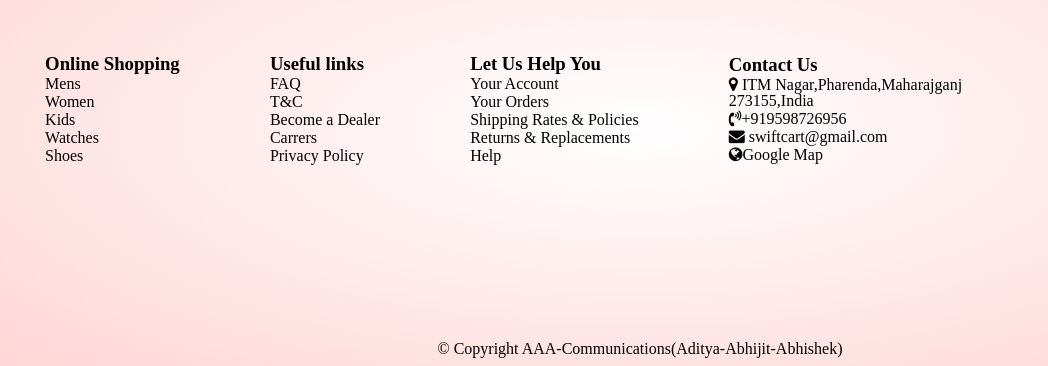
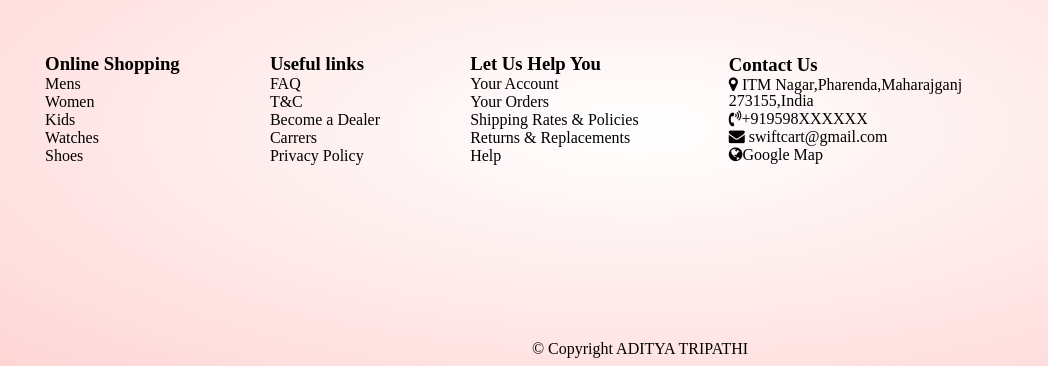
Before and after one commit to aditya-tripathee/SwiftCart-Ecommerce-Project, a plain HTML site: page index.html in a window 1280 px wide. Shown: the part 1581-1947 px from the top of the page, 0-1048 px from the left. Drawn offline with Linux system fonts and the light colour scheme.

Commit message:
Update index.html

```diff
--- a/index.html
+++ b/index.html
@@ -122,7 +122,7 @@
               <ul>
                 <i class="fa fa-map-marker" aria-hidden="true"> ITM Nagar,Pharenda,Maharajganj <br> 273155,India</i>
                 <br>
-                <i class="fa fa-volume-control-phone" aria-hidden="true">+919598726956</i>
+                <i class="fa fa-volume-control-phone" aria-hidden="true">+919598XXXXXX</i>
                 <br>
                 <i class="fa fa-envelope" aria-hidden="true"> swiftcart@gmail.com</i>
                 <br>
@@ -146,7 +146,7 @@
         </div>
 
         <div class="copyright">
-            © Copyright AAA-Communications(Aditya-Abhijit-Abhishek)
+            © Copyright ADITYA TRIPATHI
         </div>
     </section>
 
```
